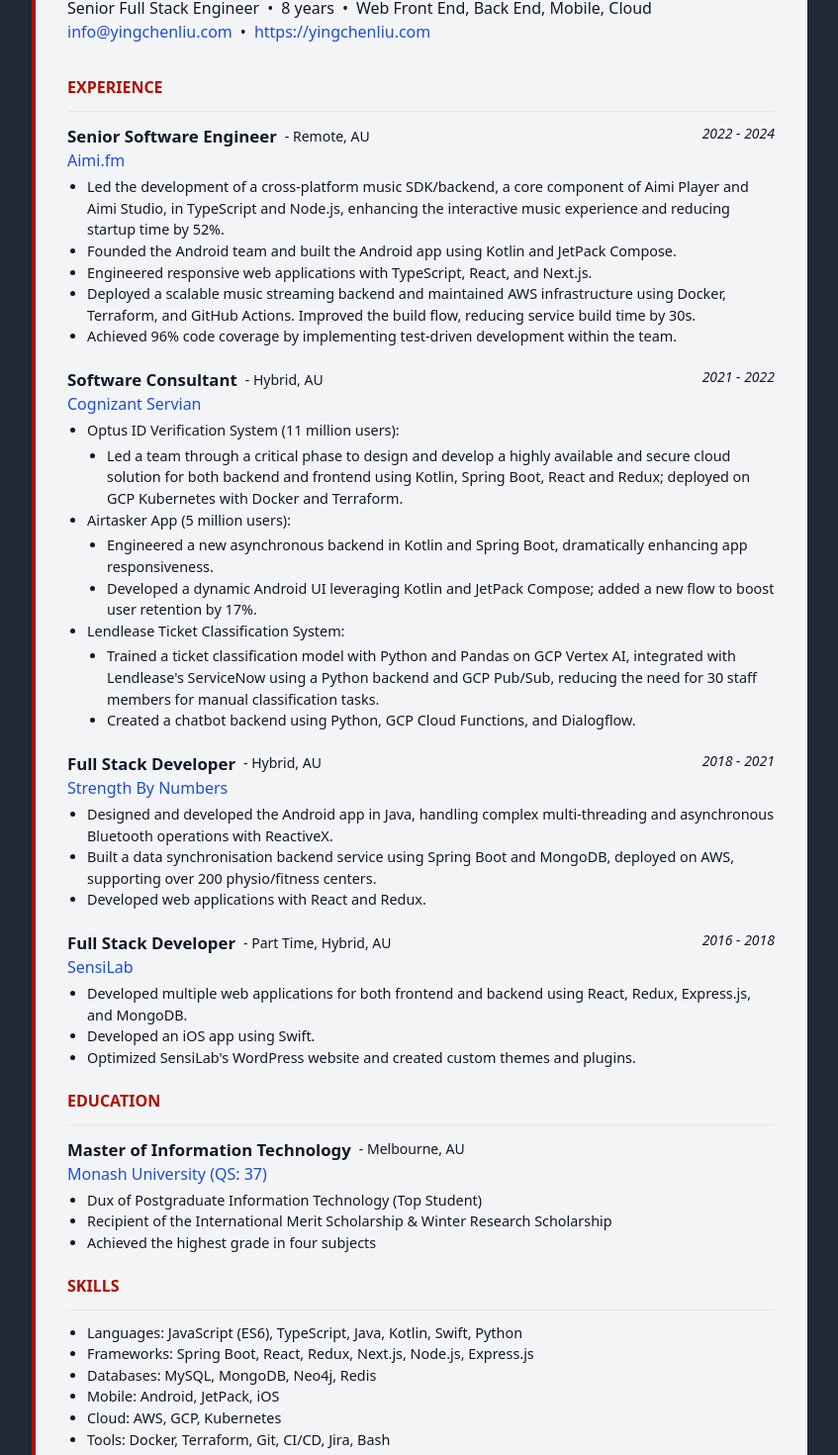
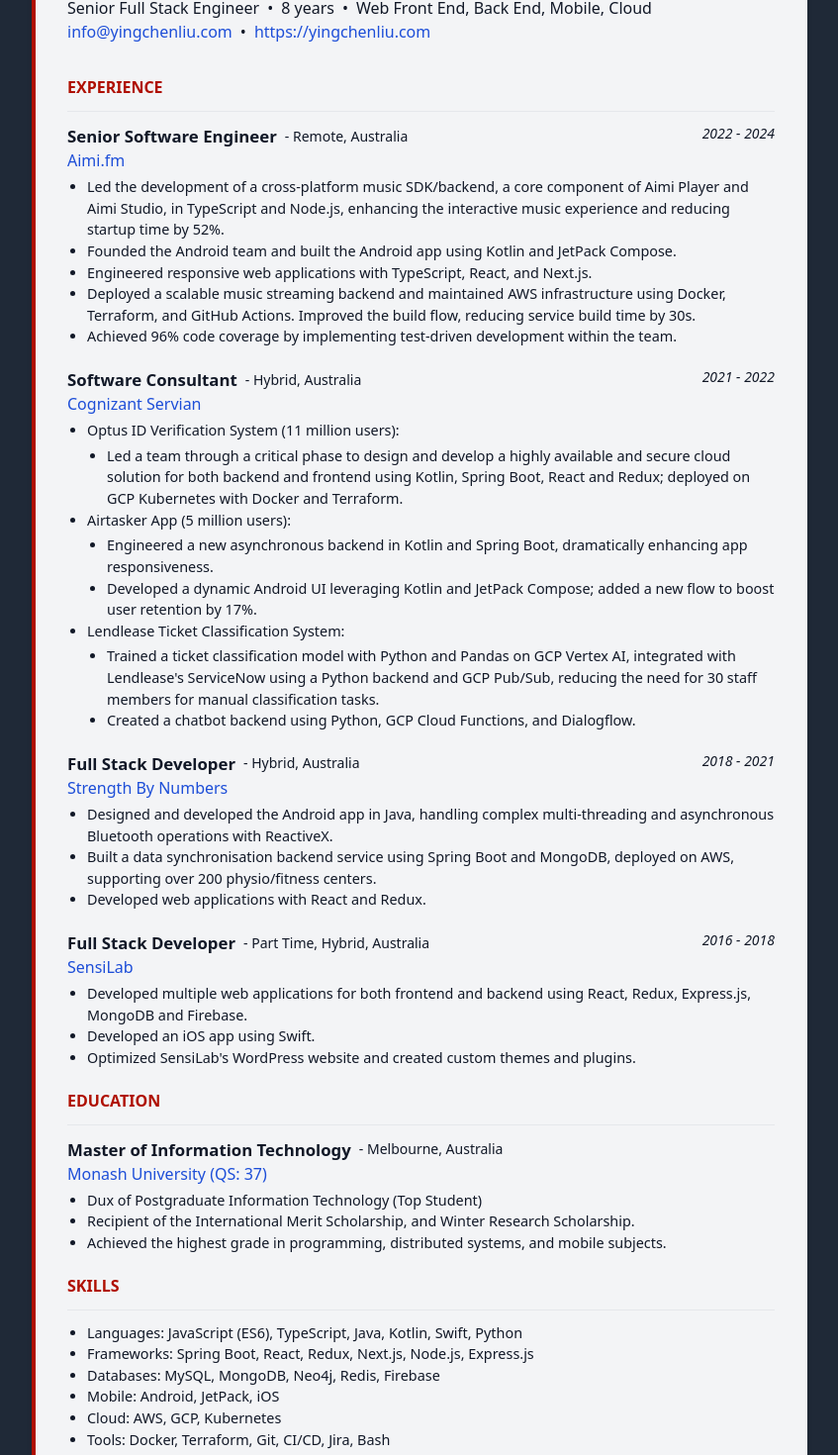
Before and after one commit to yingchen-liu/my-next-website, a Next.js app: page /resume in a window 1280 px wide. Shown: the part 238-1708 px from the top of the page at 99% size, without its empty margins (216-1063 px from the left). Built offline with nearby package versions, Linux system fonts and the light colour scheme.

Commit message:
Improve resume and font

```diff
--- a/app/components/Index/Projects.tsx
+++ b/app/components/Index/Projects.tsx
@@ -1,3 +1,4 @@
+import { FaAppStoreIos } from "react-icons/fa6";
 import { Image, Paragraph, Section } from "./Section";
 import { FaGooglePlay } from "react-icons/fa";
 
@@ -76,10 +77,10 @@
             ))}
           </ul>
 
-          <ul className="mt-5">
+          <ul className="mt-5 flex gap-4">
             {links.map((link, i) => (
               <li key={`project-${title}-link-${i}`}>
-                <Link href={link.href}>{link.children}</Link>
+                <Link href={link.href}><span className="text-2xl">{link.children}</span></Link>
               </li>
             ))}
           </ul>
@@ -119,12 +120,12 @@
         <>
           <Paragraph>
             I initially developed the Android app for the team using Kotlin and
-            Jetpack Compose, integrating our AMOS music service with Android&apos;s
+            Jetpack Compose, integrating our AMOS music SDK with Android&apos;s
             Media3 framework to ensure seamless playback and interaction.
           </Paragraph>
           <Paragraph>
             Later, I transitioned to the team working on AMOS, our
-            cross-platform generative music service. My role focused on
+            cross-platform generative music SDK. My role focused on
             modernizing the service by migrating it to TypeScript and
             implementing a new architecture that improved scalability,
             performance, and maintainability.
@@ -132,6 +133,10 @@
         </>
       }
       links={[
+        {
+          href: "https://apps.apple.com/us/app/aimi-player/id1470043312",
+          children: <FaAppStoreIos />
+        },
         {
           href: "https://play.google.com/store/apps/details?id=fm.aimi.android&hl=en",
           children: <FaGooglePlay />,
--- a/app/layout.tsx
+++ b/app/layout.tsx
@@ -14,7 +14,7 @@
 }>) {
   return (
     <html lang="en">
-      <body className={`bg-gray-800 text-blue-100 antialiased`}>
+      <body className={`bg-gray-800 text-blue-100 font-light antialiased`}>
         <div className="container mx-auto max-w-5xl px-5 md:px-10">
           <HeaderMenu activeItem="home" />
 
--- a/app/resume/resume.tsx
+++ b/app/resume/resume.tsx
@@ -128,7 +128,7 @@
             </div>
             <Experience
               title="Senior Software Engineer"
-              type="Remote, AU"
+              type="Remote, Australia"
               time="2022 - 2024"
               company="Aimi.fm"
               href="https://aimi.fm"
@@ -179,7 +179,7 @@
 
             <Experience
               title="Software Consultant"
-              type="Hybrid, AU"
+              type="Hybrid, Australia"
               time="2021 - 2022"
               company="Cognizant Servian"
               href="https://www.cognizant.com/au/en/servian"
@@ -231,7 +231,7 @@
 
             <Experience
               title="Full Stack Developer"
-              type="Hybrid, AU"
+              type="Hybrid, Australia"
               time="2018 - 2021"
               company="Strength By Numbers"
               href="https://www.strengthbynumbers.com/"
@@ -253,14 +253,14 @@
 
             <Experience
               title="Full Stack Developer"
-              type="Part Time, Hybrid, AU"
+              type="Part Time, Hybrid, Australia"
               time="2016 - 2018"
               company="SensiLab"
               href="https://sensilab.monash.edu/"
             >
               <li className={`${title === "mobile" ? "order-2" : "order-1"}`}>
                 Developed multiple web applications for both frontend and
-                backend using React, Redux, Express.js, and MongoDB.
+                backend using React, Redux, Express.js, MongoDB and Firebase.
               </li>
               <li className={`${title === "mobile" ? "order-1" : "order-2"}`}>
                 Developed an iOS app using Swift.
@@ -277,17 +277,17 @@
           </div>
           <Experience
             title="Master of Information Technology"
-            type="Melbourne, AU"
+            type="Melbourne, Australia"
             time=""
             company="Monash University (QS: 37)"
             href="https://www.monash.edu/"
           >
             <li>Dux of Postgraduate Information Technology (Top Student)</li>
             <li>
-              Recipient of the International Merit Scholarship & Winter Research
-              Scholarship
+              Recipient of the International Merit Scholarship, and Winter Research
+              Scholarship.
             </li>
-            <li>Achieved the highest grade in four subjects</li>
+            <li>Achieved the highest grade in programming, distributed systems, and mobile subjects.</li>
           </Experience>
 
           <div className="text-[#af0f00] font-bold pb-3 border-b-[1.5px] border-b-gray-200 mb-3">
@@ -303,7 +303,7 @@
               Express.js
             </li>
             <li>
-              <b>Databases:</b> MySQL, MongoDB, Neo4j, Redis
+              <b>Databases:</b> MySQL, MongoDB, Neo4j, Redis, Firebase
             </li>
             <li>
               <b>Mobile:</b> Android, JetPack, iOS
```
